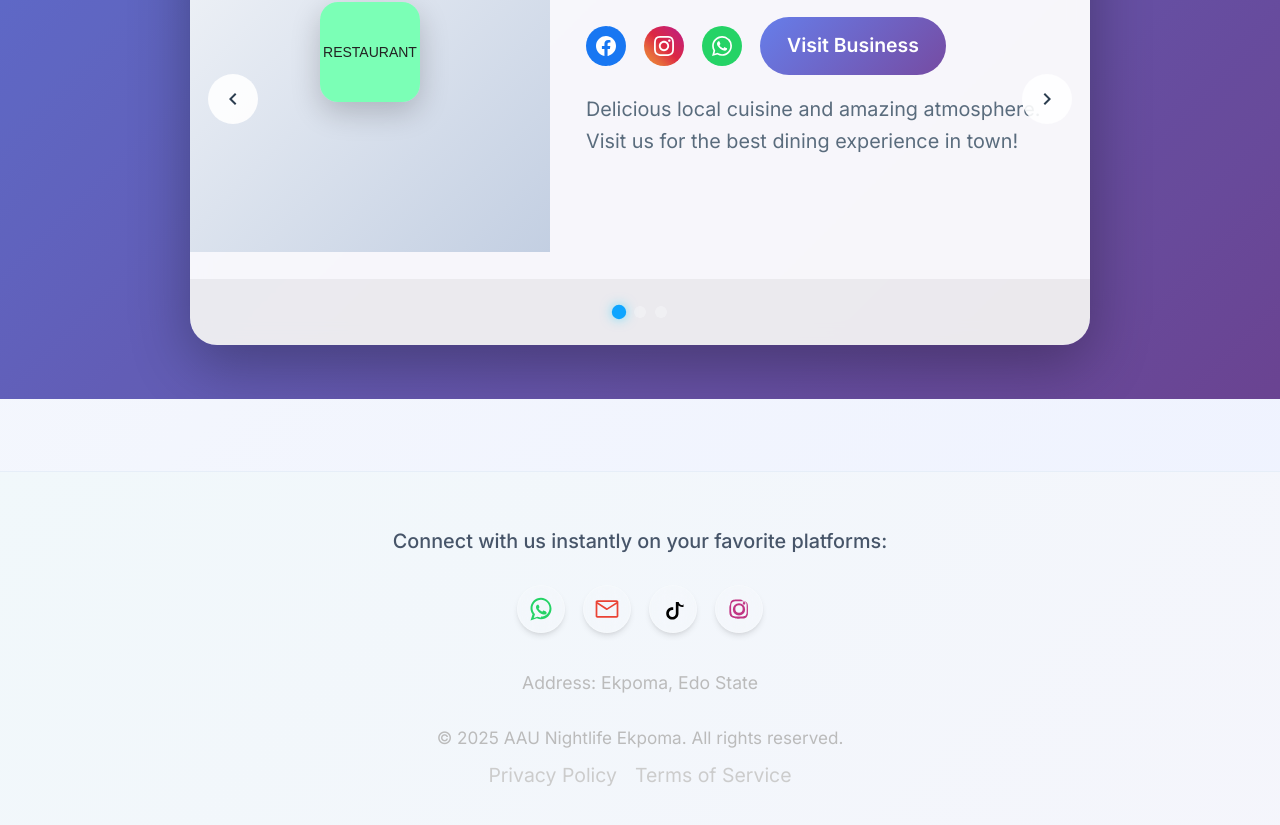
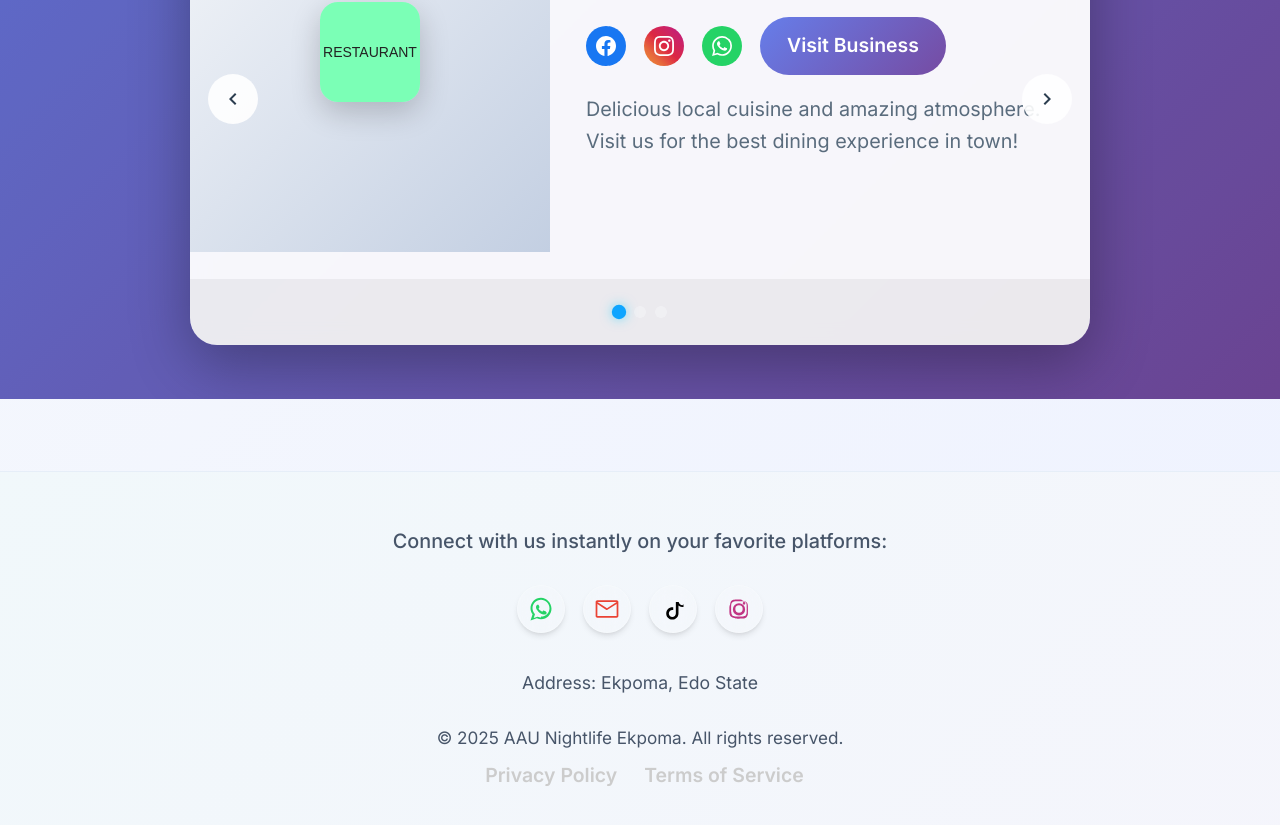
Before and after one commit to razzy-max/AAU-Nightlife, a React (Vite) app: page / in a window 1280 px wide. Shown: the part 3890-4715 px from the top of the page. Built offline with nearby package versions, Linux system fonts and the light colour scheme; no server answers.

Commit message:
Fix: increase footer text contrast using palette variables

```diff
--- a/src/App.css
+++ b/src/App.css
@@ -986,11 +986,21 @@ footer > div {
 .footer-address {
   margin-top: 0.5rem;
   font-size: 0.98rem;
-  color: #bbb;
+  color: var(--text-secondary);
 }
 .footer-copy {
-  color: #bbb;
+  color: var(--text-secondary);
   font-size: 0.95rem;
+}
+.footer-copy a {
+  color: var(--text-primary);
+  text-decoration: none;
+  font-weight: 600;
+  margin-left: 0.5rem;
+}
+.footer-copy a:hover {
+  color: var(--accent-primary);
+  text-decoration: underline;
 }
 @media (max-width: 600px) {
   footer {
```
